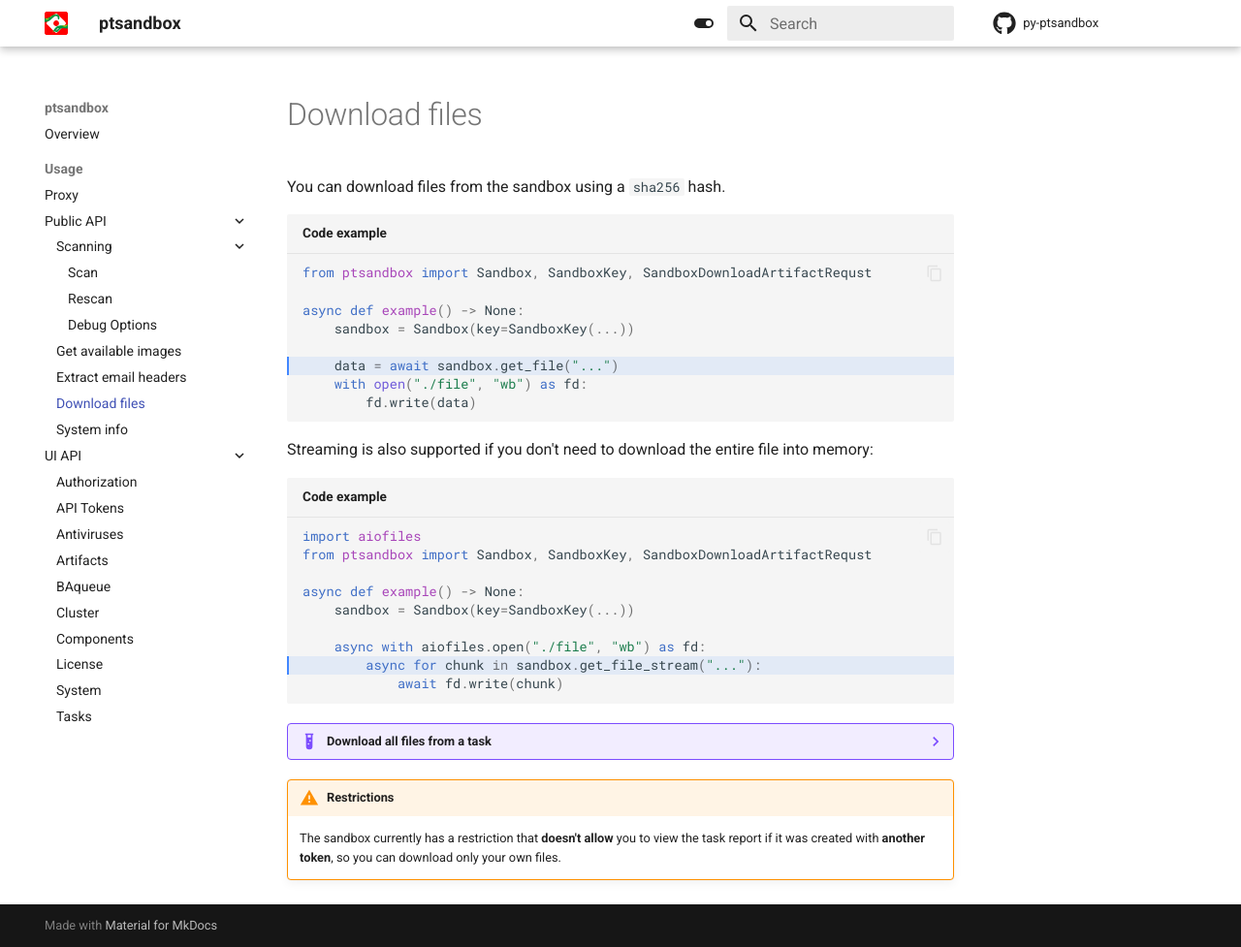
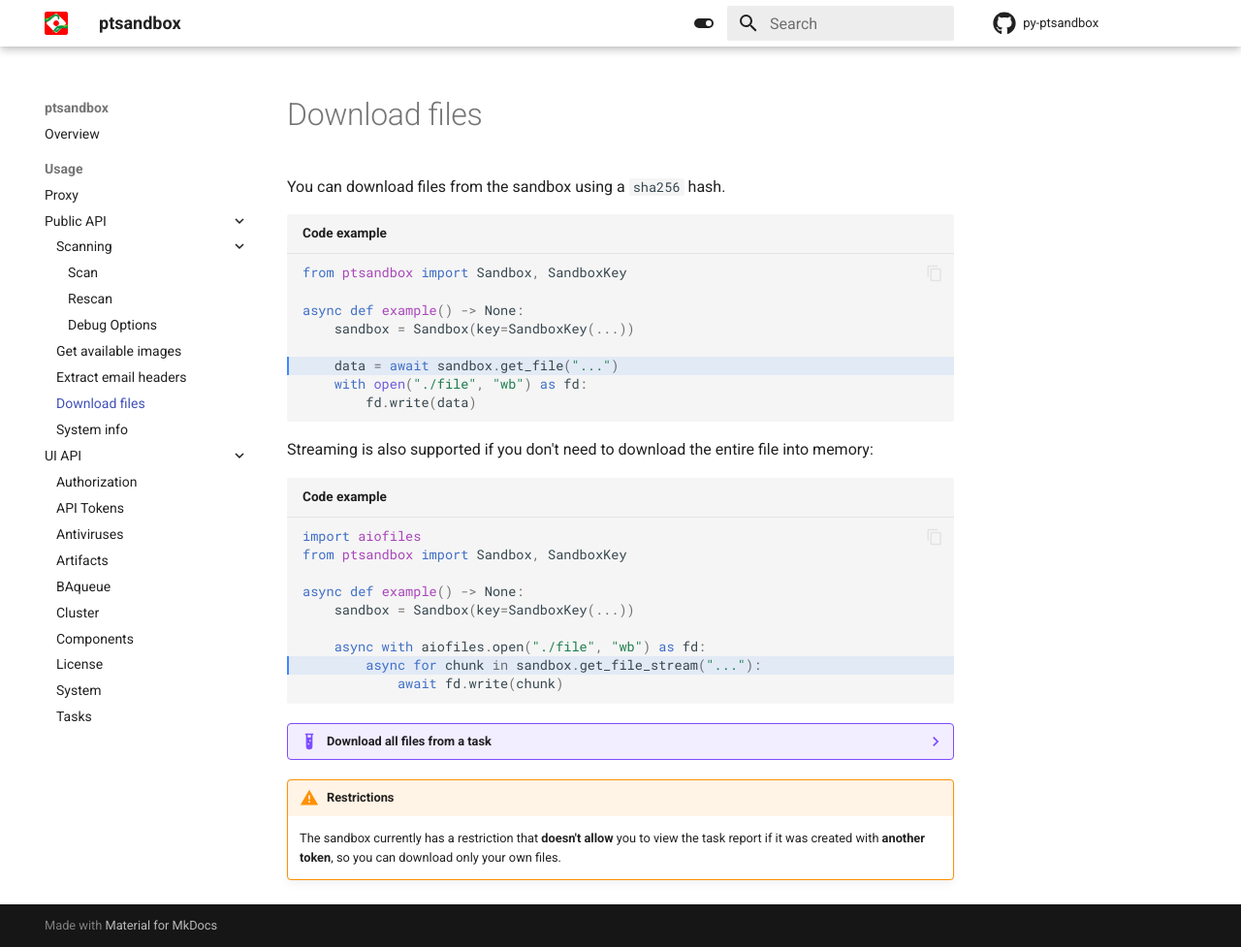
Before and after one commit to Security-Experts-Community/py-ptsandbox, an MkDocs documentation site: the page built from docs/usage/public-api/download-files.md, in a window 1280 px wide and 977 px high. Shown: the whole window at 97% size. Built offline with MkDocs 1.6.1 and Material for MkDocs 9.7.7, drawn with Linux system fonts in a browser that asks for light colours; comment, search, counter and statistics services are not loaded.

Commit message:
Update examples in doc

````diff
--- a/docs/usage/public-api/download-files.md
+++ b/docs/usage/public-api/download-files.md
@@ -1,7 +1,7 @@
 You can download files from the sandbox using a `sha256` hash.
 
 ```py title="Code example" hl_lines="6"
-from ptsandbox import Sandbox, SandboxKey, SandboxDownloadArtifactRequst
+from ptsandbox import Sandbox, SandboxKey
 
 async def example() -> None:
     sandbox = Sandbox(key=SandboxKey(...))
@@ -15,7 +15,7 @@
 
 ```py title="Code example" hl_lines="8"
 import aiofiles
-from ptsandbox import Sandbox, SandboxKey, SandboxDownloadArtifactRequst
+from ptsandbox import Sandbox, SandboxKey
 
 async def example() -> None:
     sandbox = Sandbox(key=SandboxKey(...))
````
Also changed, not shown: docs/usage/public-api/email.md (+1 -1 lines).
